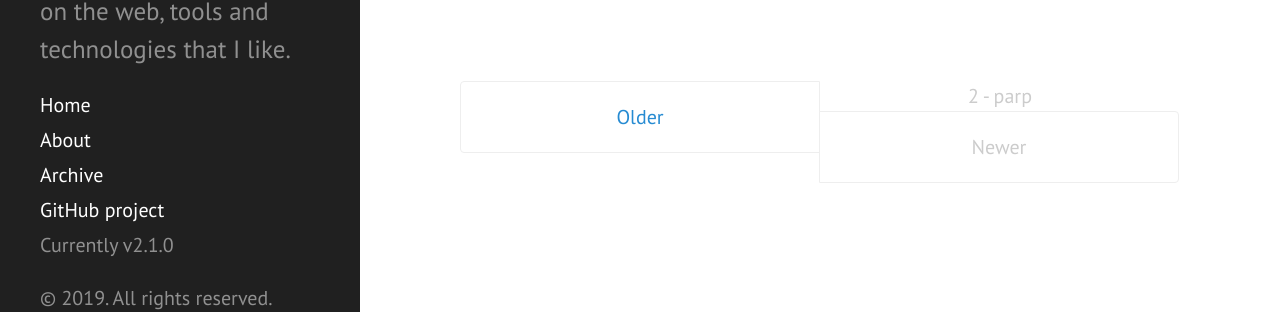
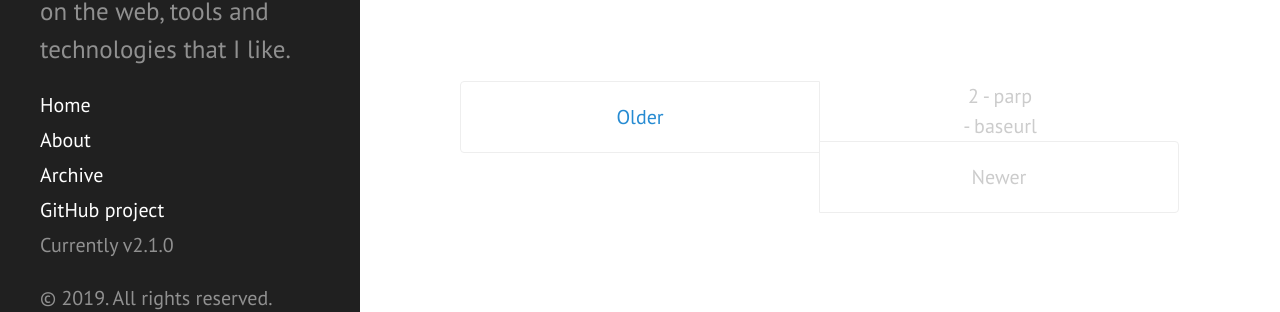
Before and after one commit to solrevdev/solrevdev.github.io, a Jekyll site: the page built from index.html, in a window 1280 px wide and 900 px high, scrolled down 1642 px. Shown: the part 547-859 px from the top of the window. Built offline with Jekyll 4.4.1, drawn with Linux system fonts in a browser that asks for light colours; the list of posts is cut into pages by our own code.

Commit message:
Update index.html

```diff
--- a/index.html
+++ b/index.html
@@ -25,7 +25,8 @@ title: Home
 <div class="pagination">
   {% if paginator.next_page %}
     <a class="pagination-item older" href="{{ site.baseurl }}page{{paginator.next_page}}">Older</a>
-  {{paginator.next_page}} - parp
+  {{paginator.next_page}} - parp<br>
+  {{ site.baseurl }} - baseurl
   {% else %}
     <span class="pagination-item older">Older</span>
   {% endif %}
```
